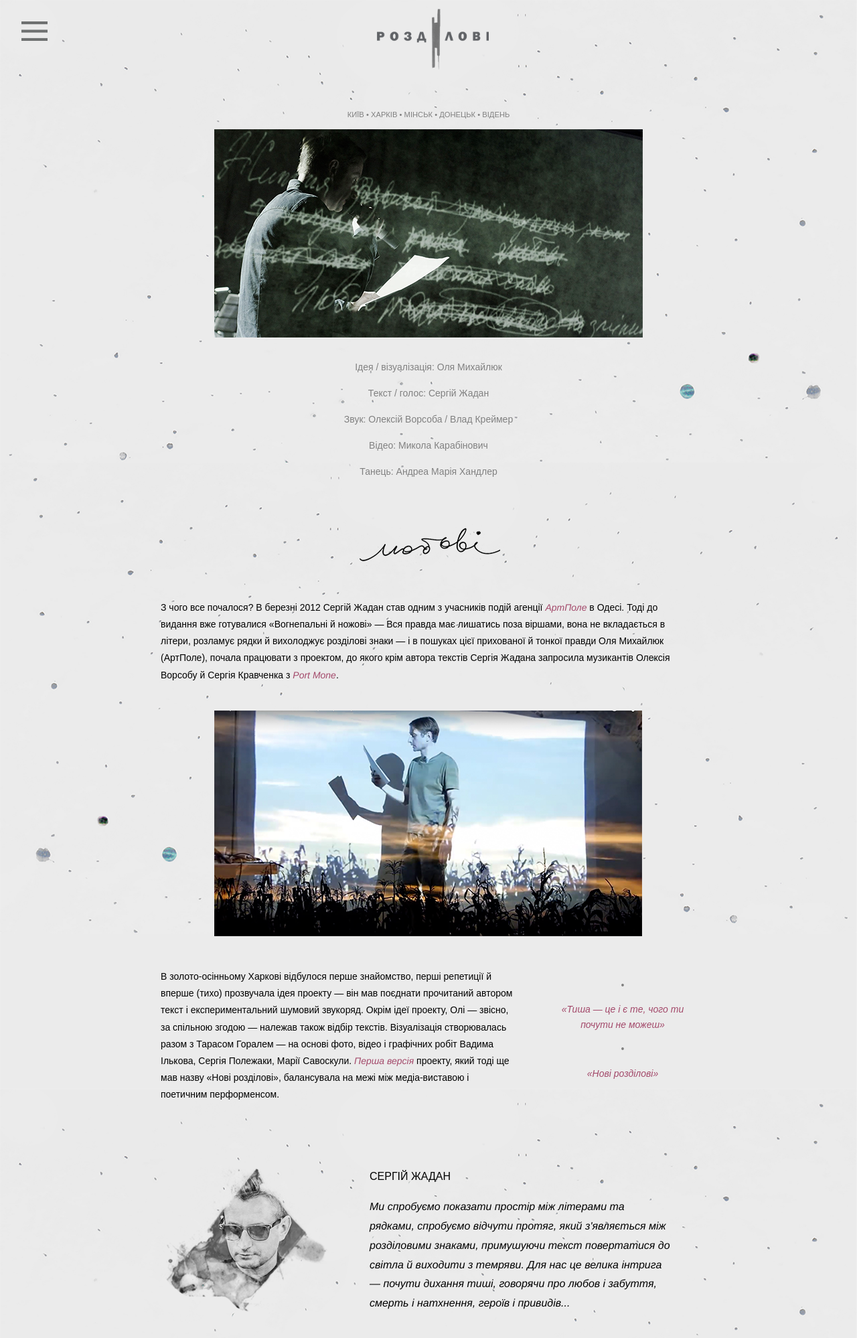
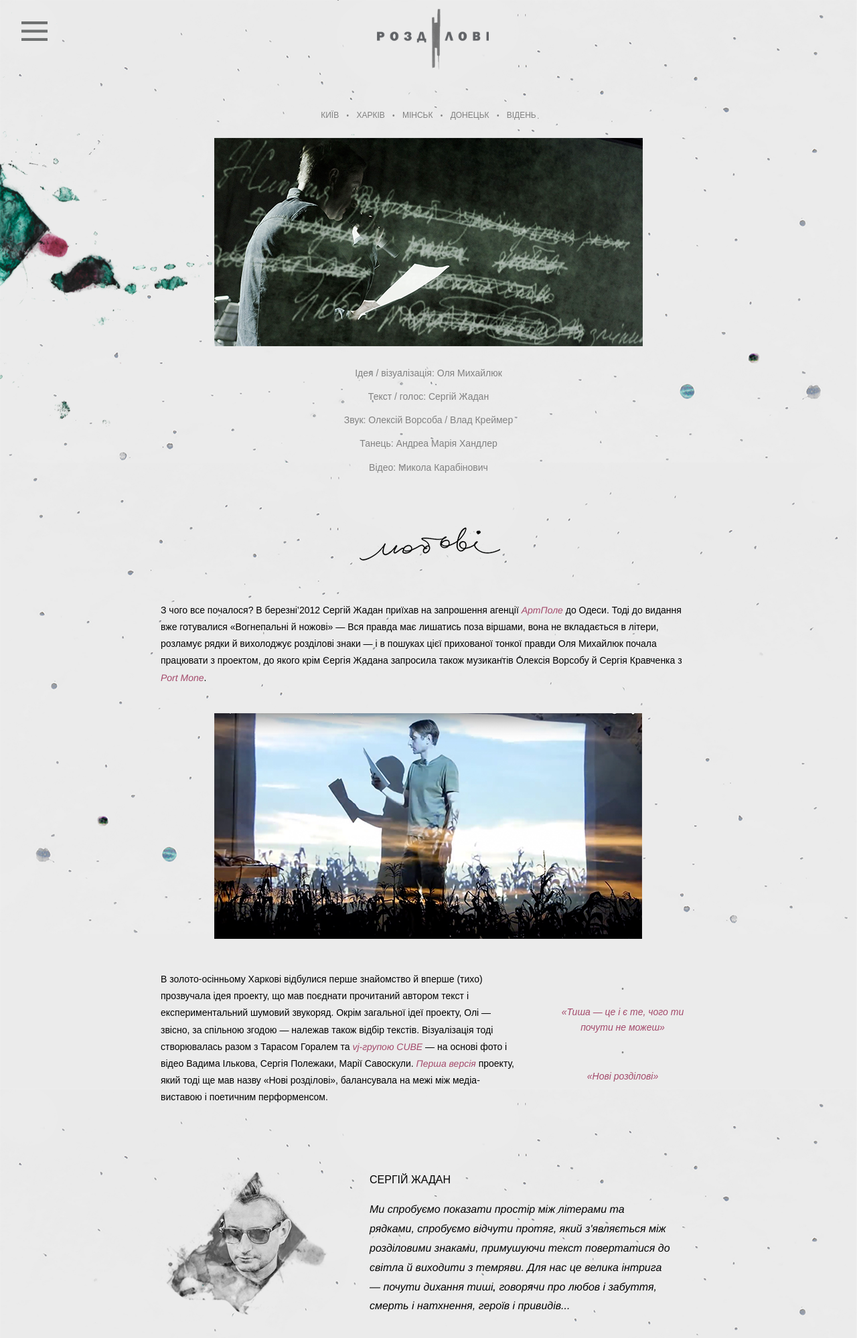
Before and after one commit to karshina/Rozdilovi, a PHP site: page /about.html in a window 1280 px wide. Shown: the top 1998 px of the page at 67% size. Run offline with PHP 8.4, Linux system fonts and the light colour scheme; some libraries are stand-ins or nearby versions; some web fonts are replaced.

Commit message:
fix about page

```diff
--- a/about.html
+++ b/about.html
@@ -36,6 +36,7 @@
           <img src="img/menu.png" data-at2x="img/menu@2x.png">
         </div>
         <div id="logo"></div>
+        <div class="spot"><img src="img/spot.png"  data-at2x="img/spot@2x.png"></div>
         <div class="nav nav-hide">
             <div class="nav-content">
                 <span class="nav-span"><a href="/about.html" class="nav-a">Історія</a></span>
@@ -47,44 +48,44 @@
         </div>
         <div class="container">
             <div class="cities">
-              <p><span class="bold">КИЇВ</span>   &#8226   <span class="bold">ХАРКІВ</span>   &#8226   <span class="bold">МІНСЬК</span>   &#8226   <span class="bold">ДОНЕЦЬК</span>   &#8226   <span class="bold">ВІДЕНЬ</span></p>
+              <p><span class="bold">КИЇВ </span><span class="point">&#8226</span><span class="bold"> ХАРКІВ </span><span class="point">&#8226</span>  <span class="bold"> МІНСЬК </span><span class="point">&#8226</span><span class="bold"> ДОНЕЦЬК </span><span class="point">&#8226</span>  <span class="bold"> ВІДЕНЬ</span></p>
             </div>
-            <div class="photo"><img src="img/hero1.png"></div>
+            <div class="photo"><img src="img/hero1.png"  data-at2x="img/hero1@2x.png"></div>
             <div class="short">
               <p>Ідея / візуалізація: <span class="bold">Оля Михайлюк</span></p>
               <p>Текст / голос: <span class="bold">Сергій Жадан</span></p>
               <p>Звук: <span class="bold">Олексій Ворсоба / Влад Креймер</span></p>
+              <p>Танець: <span class="bold">Андреа Марія Хандлер</span></p>
               <p>Відео: <span class="bold">Микола Карабінович</span></p>
-              <p>Танець: <span class="bold">Андреа Марія Хандлер</span></p>
             </div>
-            <p class="words"><img src="img/lubovi_about.png"></p>
-            <div class="text">З чого все почалося? В березні 2012 Сергій Жадан став одним з учасників подій агенції <span class="italic red">АртПоле</span> в Одесі. Тоді до видання вже готувалися «Вогнепальні й ножові» — Вся правда має лишатись поза віршами, вона не вкладається в літери, розламує рядки й вихолоджує розділові знаки — і в пошуках цієї прихованої й тонкої правди Оля Михайлюк (АртПоле), почала працювати з проектом, до якого крім автора текстів Сергія Жадана запросила музикантів Олексія Ворсобу й Сергія Кравченка з <span class="italic red">Port Mone</span>.</div>
-            <div class="photo"><img src="img/hero2.png"></div>
+            <p class="words"><img src="img/lubovi_about.png"  data-at2x="img/lubovi_about@2x.png"></p>
+            <div class="text">З чого все почалося? В березні’2012 Сергій Жадан приїхав на запрошення агенції <a href="http://www.artpole.org/index.html" class="italic red">АртПоле</a> до Одеси. Тоді до видання вже готувалися «Вогнепальні й ножові» — Вся правда має лишатись поза віршами, вона не вкладається в літери, розламує рядки й вихолоджує розділові знаки — і в пошуках цієї прихованої тонкої правди Оля Михайлюк почала працювати з проектом, до якого крім Сергія Жадана запросила також музикантів Олексія Ворсобу й Сергія Кравченка з <a href="http://portmonetrio.com/" class="italic red">Port Mone</a>.</div>
+            <div class="photo"><img src="img/hero2.png"  data-at2x="img/hero2@2x.png"></div>
             <ul class="clearfix">
-              <li class="text1">В золото-осінньому Харкові відбулося перше знайомство, перші репетиції й вперше (тихо) прозвучала ідея проекту — він мав поєднати прочитаний автором текст і експериментальний шумовий звукоряд. Окрім ідеї проекту, Олі — звісно, за спільною згодою — належав також відбір текстів.  Візуалізація створювалась разом з Тарасом Горалем — на основі фото, відео і графічних робіт Вадима Ількова, Сергія Полежаки, Марії Савоскули. <span class="italic red">Перша версія</span> проекту, який тоді ще мав назву «Нові розділові», балансувала на межі між медіа-виставою і поетичним перформенсом.
+              <li class="text1">В золото-осінньому Харкові відбулися перше знайомство й вперше (тихо) прозвучала ідея проекту, що мав поєднати прочитаний автором текст і експериментальний шумовий звукоряд. Окрім загальної ідеї проекту, Олі — звісно, за спільною згодою — належав також відбір текстів.  Візуалізація тоді створювалась разом з Тарасом Горалем та <a href="https://www.facebook.com/vjgroupCube/" class="italic red">vj-групою CUBE</a> — на основі фото і відео Вадима Ількова, Сергія Полежаки, Марії Савоскули. <a href="http://www.artpole.org/archive/2012/2012-12_13-15_novi-rozd.html" class="italic red">Перша версія</a> проекту, який тоді ще мав назву «Нові розділові», балансувала на межі між медіа-виставою і поетичним перформенсом.
               </li>
               <li class="quotation">
-                <p>&#8226</p>
-                <p class="bold italic red">«Тиша — це і є те, чого ти почути не можеш»</p>
-                <p>&#8226</p>
-                <p class="bold italic red">«Нові розділові»</p>
+                <p><span class="point">&#8226</span></p>
+                <p><a href="http://vsiknygy.net.ua/reportage/24716/" class="bold italic red">«Тиша — це і є те, чого ти почути не можеш»</a></p>
+                <p><span class="point">&#8226</span></p>
+                <p><a href="https://www.youtube.com/watch?feature=player_embedded&v=jjid_o9fu2m" class="bold italic red">«Нові розділові»</a></p>
               </li>
             </ul>
             <ul class="clearfix">
               <li class="face">
-                <img src="img/face1.png">
+                <img src="img/face1.png"  data-at2x="img/face1@2x.png">
               </li>
               <li class="text2">
                 <p class="bold">СЕРГІЙ ЖАДАН</p>
                 <p class="italic">Ми спробуємо показати простір між літерами та рядками, спробуємо відчути протяг, який з'являється між розділовими знаками, примушуючи текст повертатися до світла й виходити з темряви. Для нас це велика інтрига — почути дихання тиші, говорячи про любов і забуття, смерть і натхнення, героїв і привидів...</p>
               </li>
             </ul>
-            <p class="words"><img src="img/nizhni_about.png"></p>
-            <div class="photo"><img src="img/hero3.png"></div>
-            <div class="text">Після <span class="italic red">першого показу</span> була зроблена тривала — майже на півтора роки —пауза. Аж поки не виникла ідея створити спеціальну версію проекту «роздlловl» до простору садиби Мсциховського — старовинної вілли неподалік Алчевська.  У проект увійшов Влад Креймер, електронний музикант з Донецька, та віденська танцівниця Андреа Марія Хандлер. За задумом Олі Михайлюк, «роздlловl» тепер складали дві частини: перша наповнена Його словами, друга — Її рухами. В травні’2014, незважаючи на ситуацію на Східній Україні, що ставала дедалі гострішою у <span class="italic red">садибі Мсциховського біля Алчевська</span> відбувся показ оновленого проекту.</div>
+            <p class="words"><img src="img/nizhni_about.png"  data-at2x="img/nizhni_about@2x.png"></p>
+            <div class="photo"><img src="img/hero3.png"  data-at2x="img/hero3@2x.png"></div>
+            <div class="text">Після <a href="https://www.youtube.com/watch?v=snc3v0laykm" class="italic red">першого показу</a> була зроблена тривала — майже на півтора роки пауза. Аж поки не виникла ідея створити спеціальну версію проекту «роздlловl» до простору садиби Мсциховського — старовинної вілли неподалік Алчевська.  У проект увійшов Влад Креймер, електронний музикант з Донецька, та віденська танцівниця Андреа Марія Хандлер. За задумом Олі Михайлюк, «роздlловl» тепер складали дві частини: перша наповнена Його словами, друга — Її рухами. В травні 2014, коли ситуація на Сході Україні щодня ставала гострішою <a href="https://www.youtube.com/watch?v=umrkgngsbk4" class="italic red">у садибі Мсциховського біля Алчевська</a> відбувся показ оновленого проекту. <span class="bold">Не дивлячись ні на що. Всупереч усьому.</span></div>
             <ul class="clearfix">
               <li class="face">
-                <img src="img/face2.png">
+                <img src="img/face2.png"  data-at2x="img/face2@2x.png">
               </li>
               <li class="text2">
                 <p class="bold">ANDREA MARIA HANDLER</p>
@@ -93,15 +94,68 @@
             </ul>
             <ul class="clearfix">
               <li class="face">
-                <img src="img/face3.png">
+                <img src="img/face3.png"  data-at2x="img/face3@2x.png">
               </li>
               <li class="text2">
                 <p class="bold">ВЛАД КРЕЙМЕР</p>
                 <p class="italic">Проект дихає, живе і змінюється разом з часом, що тече крізь нас — як і любов. Мабуть, цим він і цінний — ріка без початку й кінця, завжди in the middle of nowhere...</p>
               </li>
             </ul>
-            <p class="words"><img src="img/vnochi_about.png"></p>
+            <p class="words"><img src="img/vnochi_about.png"  data-at2x="img/vnochi_about@2x.png"></p>
+            <div class="photo"><img src="img/hero4.png"  data-at2x="img/hero4@2x.png"></div>
+            <ul class="clearfix">
+              <li class="text1">Те, що «роздlловl» змінюються до кожного нового показу — концептуальна необхідність проекту, адже «роздlловl» неповторні як і кожна мить нашого життя. <span class="bold">Що з того, що знову доводиться все починати?</span> Восени 2014 року вчергове оновлена версія проекту «роздlловl» була показана <a href="http://www.artpole.org/archive/2014/2014_rozdilovi_kh.html" class="italic red">в Харкові, Одесі та Києві.</a> В ній взяв участь одеський художник Микола Карабінович, у візуалізації також були використані фрагменти <a href="https://www.youtube.com/watch?v=hfklqlzac00" class="italic red">відео</a> Олександра Пролетарського.
+              </li>
+              <li class="quotation">
+                <p><span class="point">&#8226</span></p>
+                <p><a href="http://www.capital.ua/ru/time/35063-pesni-vmesto-pisem" class="bold italic red">Песни вместо писем</a></p>
+                <p><span class="point">&#8226</span></p>
+                <p><a href="http://blogs.lb.ua/ute_kilter/286997_deystvo_rozdilovi_odesse_21go.html" class="bold italic red">Действо «роздlловl» в Одессе</a></p>
+              </li>
+            </ul>
+            <p class="vijna"><img src="img/vijna_about.png"  data-at2x="img/vijna_about@2x.png"></p>
+            <div class="photo"><img src="img/hero5.png"  data-at2x="img/hero5@2x.png"></div>
+            <ul class="clearfix">
+              <li class="text1">Остання — на сьогодні — версія проекту «розділові» у вересні 2015 року представлена <a href="http://www.artpole.org/archive/2015/2015_rozdilovi.html" class="italic red">у Харкові, Чернівцях та Львові.</a>
+              </li>
+              <li class="quotation">
+                <p><span class="point">&#8226</span></p>
+                <p><a href="http://cpod.co/2015/09/15/rozdilovi-na-forumi-vidavtsiv/" class="bold italic red">«Роздlловl» на Форумі видавців</a></p>
+                <p><span class="point">&#8226</span></p>
+                <p><a href="https://www.facebook.com/hromadske.kh/photos/a.1819891631568509.1073741828.1806983129526026/1903528853204786/?type=1&fref=nf" class="bold italic red">Концерт у планетарії: «роздlловl» відео з планетарію</a></p>
+              </li>
+            </ul>
+            <p class="words"><img src="img/nichogo_about.png"  data-at2x="img/nichogo_about@2x.png"></p>
+            <div class="text">29 лютого 2016 року — а цей рік дарує нам додатковий день як можливість проекту «роздlловl» зібратися знову — «роздlловl» зустрінуться, щоб вирушити в тур містами, розташованими на межі із зоною АТО, проект також планується показати у Києві.</div>
+            <ul class="clearfix">
+              <li class="face">
+                <img src="img/face4.png"  data-at2x="img/face4@2x.png">
+              </li>
+              <li class="text2">
+                <p class="bold">ОЛЕКСІЙ ВОРСОБА</p>
+                <p class="italic">Мета наша дуже непроста — розповісти історію… про те, як з дня на день в ледве вловимих відлуннях повсякденного світу бачити й відчувати присутність свого єдиного, єдиної. «роздlловl» присвячені, на мій погляд, саме відсутності меж і кордонів.</p>
+              </li>
+            </ul>
+            <ul class="clearfix">
+              <li class="face">
+                <img src="img/face5.png"  data-at2x="img/face5@2x.png">
+              </li>
+              <li class="text2">
+                <p class="bold">ОЛЯ МИХАЙЛЮК</p>
+                <p class="italic">Хтось любить писати, а хтось закреслювати, хтось грати музику, а хтось — слухати радіо. Всі люблять любити — це і є найважливіше дієслово нашого проекту.</p>
+              </li>
+            </ul>
         </div>
+        <div class="footer">
+          <div class="inner">
+            <div class="artpole"><img src="img/artpole.png"  data-at2x="img/artpole@2x.png"></div>
+            <div class="dev">
+              <p>Розробка:</p>
+              <p>Дмитро Лідер, Алія Каршина, Юрій Богданов, Григорій Шехет, Юрій Танський.</p>
+            </div>
+          </div>
+        </div>
+
 
 
         <script src="//ajax.googleapis.com/ajax/libs/jquery/1.11.2/jquery.min.js"></script>
--- a/css/about.css
+++ b/css/about.css
@@ -132,14 +132,15 @@ body {
     margin: 0 auto;
     width: 960px;
     padding-top: 150px;
-    padding-bottom: 200px;
+    padding-bottom: 100px;
     /*border: red 1px dashed;*/
 }
 
 .cities {
     position: relative;
     margin: 0 auto;
-    font-size: 0.8em;
+    font-size: 12px;
+    padding-bottom: 10px;
 }
 
 .bold {
@@ -148,16 +149,28 @@ body {
 
 .italic {
     font-style: italic;
+    text-decoration: none;
 }
 
 .red {
     color: #a3496a;
 }
 
+.point {
+    font-size: 10px;
+    margin-left: 8px;
+    margin-right: 8px;
+}
+
 .cities p {
     text-align: center;
 }
 
+.spot {
+    position: absolute;
+    left: 0;
+    max-width: 668px;
+}
 .photo {
     position: relative;
     padding: 0;
@@ -170,10 +183,23 @@ body {
     text-align: center;
     max-width: 640px;
     margin: -30px auto 0 auto;
+    padding-bottom: 10px;
+}
+
+.short p {
+    margin-top: 10px;
+    margin-bottom: 10px;
 }
 
 .words {
     padding-top: 50px;
+    text-align: center;
+    margin: 0 auto;
+    padding-bottom: 40px;
+}
+
+.vijna {
+    padding-top: 0px;
     text-align: center;
     margin: 0 auto;
     padding-bottom: 40px;
@@ -184,6 +210,7 @@ body {
     max-width: 800px;
     margin: 0 auto;
     padding-bottom: 40px;
+    padding-top: 5px;
     /*border: green 1px dashed;*/
 }
 
```
Also changed, not shown: other parts of css/about.css (+35 -1 lines), img/artpole.png (added), img/artpole@2x.png (added), img/face4.png (added), img/face4@2x.png (added), img/face5.png (added), img/face5@2x.png (added), img/nichogo_about.png (added), img/nichogo_about@2x.png (added), img/spot.png (added), img/spot@2x.png (added), img/vijna_about.png (added), img/vijna_about@2x.png (added).
